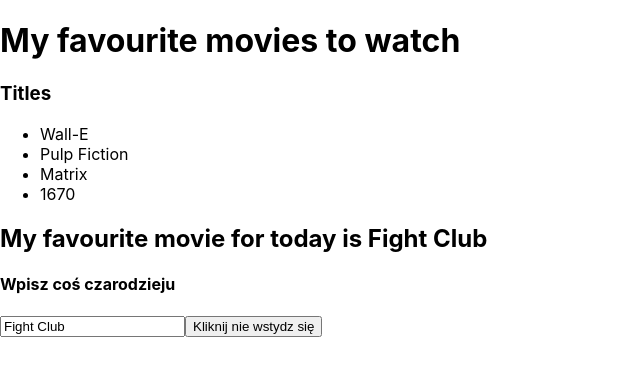
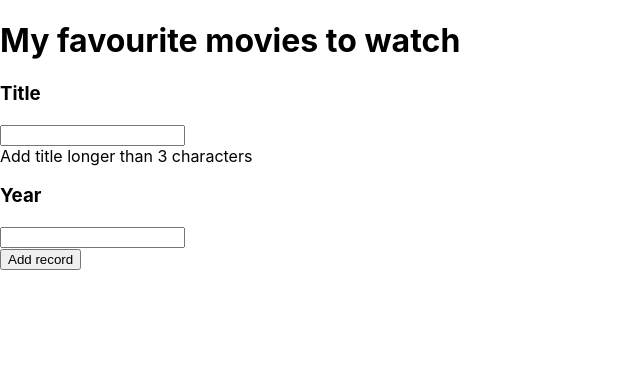
Before and after one commit to mate-mali/react-lab, a React (Create React App) app: page / in a window 1280 px wide. Shown: the top 376 px of the page, without its empty margins (0-640 px from the left). Built offline with nearby package versions, Linux system fonts and the light colour scheme.

Commit message:
Cwiczenie dodawanie filmow w/o CSS

```diff
--- a/src/App.js
+++ b/src/App.js
@@ -2,43 +2,50 @@
 import './App.css';
 import {useState} from "react";
 function App() {
-    const [title, setTitle] = useState('Fight Club');
-    const [h3, setH3] = useState('Wpisz coś czarodzieju');
+    const [title, setTitle] = useState('');
+    const [yearx, setYearx] = useState('');
+    const [h3, setH3] = useState('Add title longer than 3 characters');
     const [movies, setMovies] = useState([
-        {title: "Wall-E"},
-        {title: "Pulp Fiction"},
-        {title: "Matrix"},
-        {title: "1670"}
     ]);
     function handleChange(event) {
         //console.log(event.target.value);
         setTitle(event.target.value);
         if(event.target.value.length <= 3){
-            setH3("Tytul ma mniej niż 3 znaki");
+            setH3("Title must have 4 or more characters!");
         } else {
-            setH3("Tytul jest daijobu");
+            setH3("Title is daijobu enough");
         }
     }
+    function handleYearx(event) {setYearx(event.target.value);}
+
     function handleClick() {
-        alert(title);
+        if(title.length <= 3){
+            alert("Title must have 4 or more characters!");
+            return;
+        }
+        else if(yearx.length !== 4 || isNaN(yearx)){
+            alert("Year must have 4 digits!");
+            return;
+        } else {
         setMoviesList();
+        }
     }
-    function setMoviesList() {
-      setMovies([...movies, {title: title}]);
-    }
+    function setMoviesList() {setMovies([...movies, {title: `${title} (${yearx})`}]);}
 
     return (
         <div>
             <h1>My favourite movies to watch</h1>
-            <h3>Titles</h3>
             <ul>
               {movies.map((movie)=> <li key={movie.title}>{movie.title}</li>)}
             </ul>
-            <h2>My favourite movie for today is {title}</h2>
-            <h4>{h3}</h4>
+            <h3>Title</h3>
+
             <input type="text" onChange={handleChange} value={title}/>
-            <input type="button" onClick={handleClick} value={"Kliknij nie wstydz się"}/>
-
+            <br/>
+            <text>{h3}</text>
+            <h3>Year</h3>
+            <input type="text" onChange={handleYearx} value={yearx}/> <br></br>
+            <input type="button" onClick={handleClick} value={"Add record"}/>
         </div>
     );
 }
```
